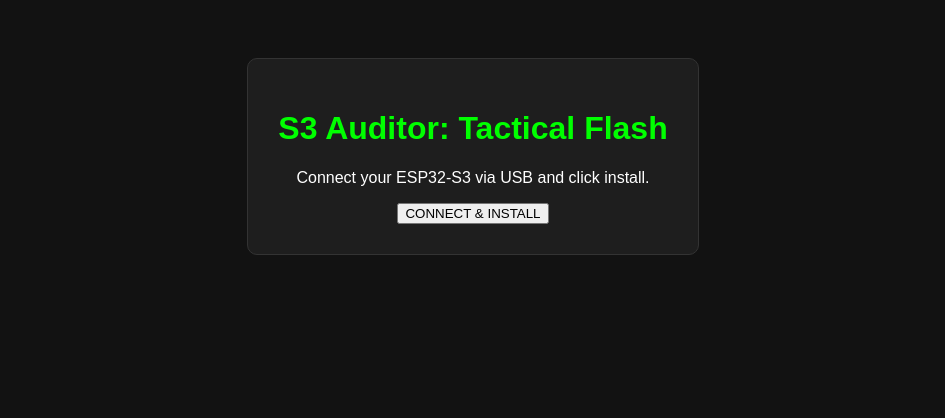
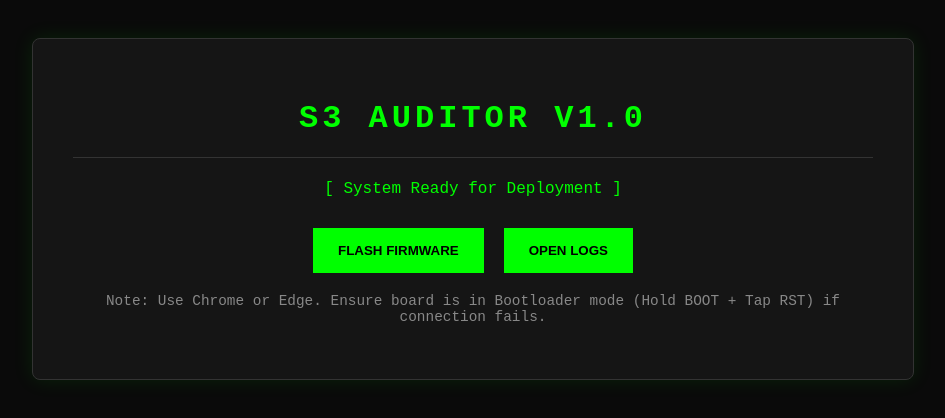
Before and after one commit to DRAGOWN/ESP32Netmap, a plain HTML site: page index.html in a window 1280 px wide. Shown: the whole page, without its empty margins (167-1112 px from the left). Drawn offline with Linux system fonts and the light colour scheme.

Commit message:
Update index.html

```diff
--- a/index.html
+++ b/index.html
@@ -1,25 +1,45 @@
 <!DOCTYPE html>
 <html>
 <head>
-    <title>S3 Auditor Tactical Installer</title>
-    <script
-      type="module"
-      src="https://unpkg.com/esp-web-tools@10/dist/web/install-button.js?module">
-    </script>
+    <title>S3 Auditor Tactical Suite</title>
+    <script type="module" src="https://unpkg.com/esp-web-tools@10/dist/web/install-button.js?module"></script>
+    <script type="module" src="https://unpkg.com/esp-web-tools@10/dist/web/console-button.js?module"></script>
+
     <style>
-        body { font-family: sans-serif; text-align: center; padding: 50px; background: #121212; color: white; }
-        .card { background: #1e1e1e; padding: 30px; border-radius: 10px; display: inline-block; border: 1px solid #333; }
-        h1 { color: #00ff00; }
+        body { font-family: 'Courier New', monospace; text-align: center; padding: 30px; background: #0a0a0a; color: #00ff00; }
+        .container { max-width: 800px; margin: auto; background: #151515; padding: 40px; border-radius: 8px; border: 1px solid #333; box-shadow: 0 0 20px rgba(0,255,0,0.1); }
+        h1 { text-transform: uppercase; letter-spacing: 4px; border-bottom: 1px solid #333; padding-bottom: 20px; }
+        .controls { display: flex; justify-content: center; gap: 20px; margin-top: 30px; }
+
+        /* Tactical Button Styling */
+        button {
+            background: #00ff00; color: #000; border: none; padding: 15px 25px;
+            font-weight: bold; cursor: pointer; text-transform: uppercase;
+        }
+        button:hover { background: #00cc00; }
+
+        .status-msg { margin-top: 20px; color: #888; font-size: 0.9em; }
+        esp-web-console-button { --esp-tools-button-color: #444; --esp-tools-button-text-color: #fff; }
     </style>
 </head>
 <body>
-    <div class="card">
-        <h1>S3 Auditor: Tactical Flash</h1>
-        <p>Connect your ESP32-S3 via USB and click install.</p>
+    <div class="container">
+        <h1>S3 Auditor v1.0</h1>
+        <p>[ System Ready for Deployment ]</p>
 
-        <esp-web-install-button manifest="manifest.json">
-            <button slot="activate">CONNECT & INSTALL</button>
-        </esp-web-install-button>
+        <div class="controls">
+            <esp-web-install-button manifest="manifest.json">
+                <button slot="activate">Flash Firmware</button>
+            </esp-web-install-button>
+
+            <esp-web-console-button>
+                <button slot="activate">Open Logs</button>
+            </esp-web-console-button>
+        </div>
+
+        <div class="status-msg">
+            <p>Note: Use Chrome or Edge. Ensure board is in Bootloader mode (Hold BOOT + Tap RST) if connection fails.</p>
+        </div>
     </div>
 </body>
 </html>
```
